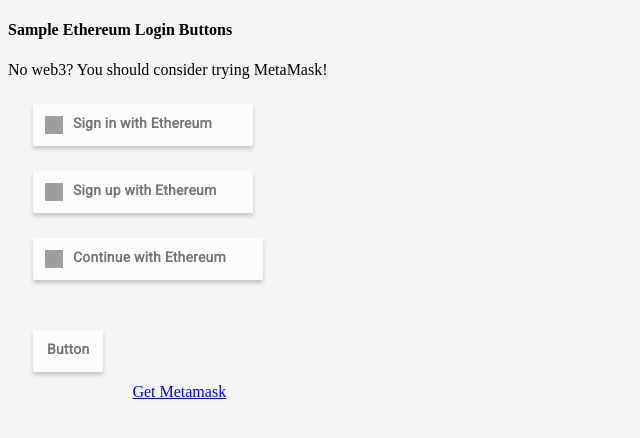
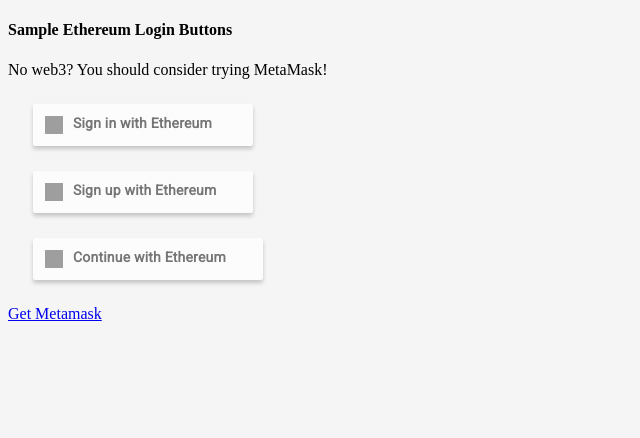
Before and after one commit to ethereumdegen/ethereum-login, a website: page index.html in a window 1280 px wide. Shown: the whole page, without its empty margins (0-640 px from the left). Drawn offline with nearby package versions, Linux system fonts and the light colour scheme; grey boxes are pictures that could not be loaded.

Commit message:
Update index.html

```diff
--- a/index.html
+++ b/index.html
@@ -5,19 +5,15 @@
   <meta charset="utf-8">
 
   <title>Ethereum Login</title>
-  <meta name="description" content="The HTML5 Herald">
-  <meta name="author" content="SitePoint">
 
-<script src="https://ajax.googleapis.com/ajax/libs/jquery/3.2.1/jquery.min.js"></script>
+    <script src="https://ajax.googleapis.com/ajax/libs/jquery/3.2.1/jquery.min.js"></script>
 
   <link rel="stylesheet" href="css/style.css">
   <link rel="stylesheet" href="css/ethereum-login.css">
 
   <link rel="stylesheet" type="text/css" href="//fonts.googleapis.com/css?family=Roboto:400" />
 
-  <!--[if lt IE 9]>
-    <script src="https://cdnjs.cloudflare.com/ajax/libs/html5shiv/3.7.3/html5shiv.js"></script>
-  <![endif]-->
+
 </head>
 
 <body>
@@ -52,10 +48,6 @@
   <p class="btn-text"><b>Continue with Ethereum</b></p>
 </div>
 
-<div class="normal-btn">
-  <p class="btn-text"><b>Button</b></p>
-</div>
-
 
 
 <a href="https://metamask.io/" target="_blank">Get Metamask</a>
```
